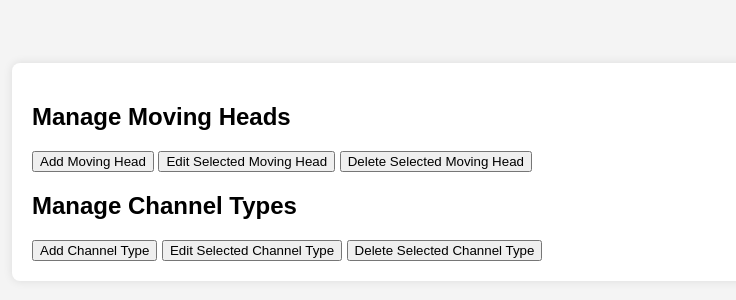
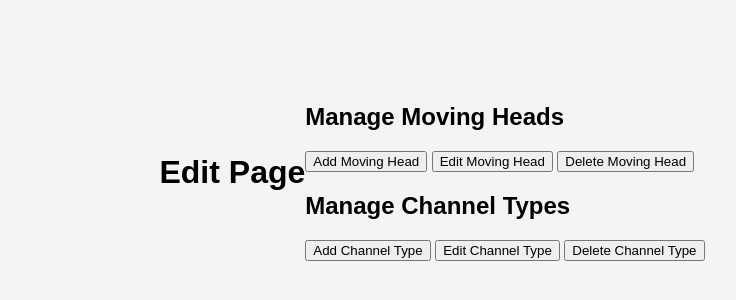
Before and after one commit to baelinc/Xlights-MH-Mapping, a plain HTML site: page edit.html in a window 1280 px wide. Shown: the part 228-528 px from the top of the page, without its empty margins (208-944 px from the left). Drawn offline with Linux system fonts and the light colour scheme.

Commit message:
Update edit.html

```diff
--- a/edit.html
+++ b/edit.html
@@ -8,21 +8,19 @@
     <script src="js/script.js" defer></script>
 </head>
 <body>
-    <div class="container">
-        <div class="manage-section">
-            <h2>Manage Moving Heads</h2>
-            <ul id="moving-heads-list"></ul>
-            <button id="add-moving-head-button">Add Moving Head</button>
-            <button id="edit-moving-head-button">Edit Selected Moving Head</button>
-            <button id="delete-moving-head-button">Delete Selected Moving Head</button>
-        </div>
-        <div class="manage-section">
-            <h2>Manage Channel Types</h2>
-            <ul id="channel-types-list"></ul>
-            <button id="add-channel-type-button">Add Channel Type</button>
-            <button id="edit-channel-type-button">Edit Selected Channel Type</button>
-            <button id="delete-channel-type-button">Delete Selected Channel Type</button>
-        </div>
+    <h1>Edit Page</h1>
+    <div id="edit-page">
+        <h2>Manage Moving Heads</h2>
+        <ul id="moving-head-list"></ul>
+        <button id="add-moving-head-button">Add Moving Head</button>
+        <button id="edit-moving-head-button">Edit Moving Head</button>
+        <button id="delete-moving-head-button">Delete Moving Head</button>
+
+        <h2>Manage Channel Types</h2>
+        <ul id="channel-type-list"></ul>
+        <button id="add-channel-type-button">Add Channel Type</button>
+        <button id="edit-channel-type-button">Edit Channel Type</button>
+        <button id="delete-channel-type-button">Delete Channel Type</button>
     </div>
 </body>
 </html>
```
